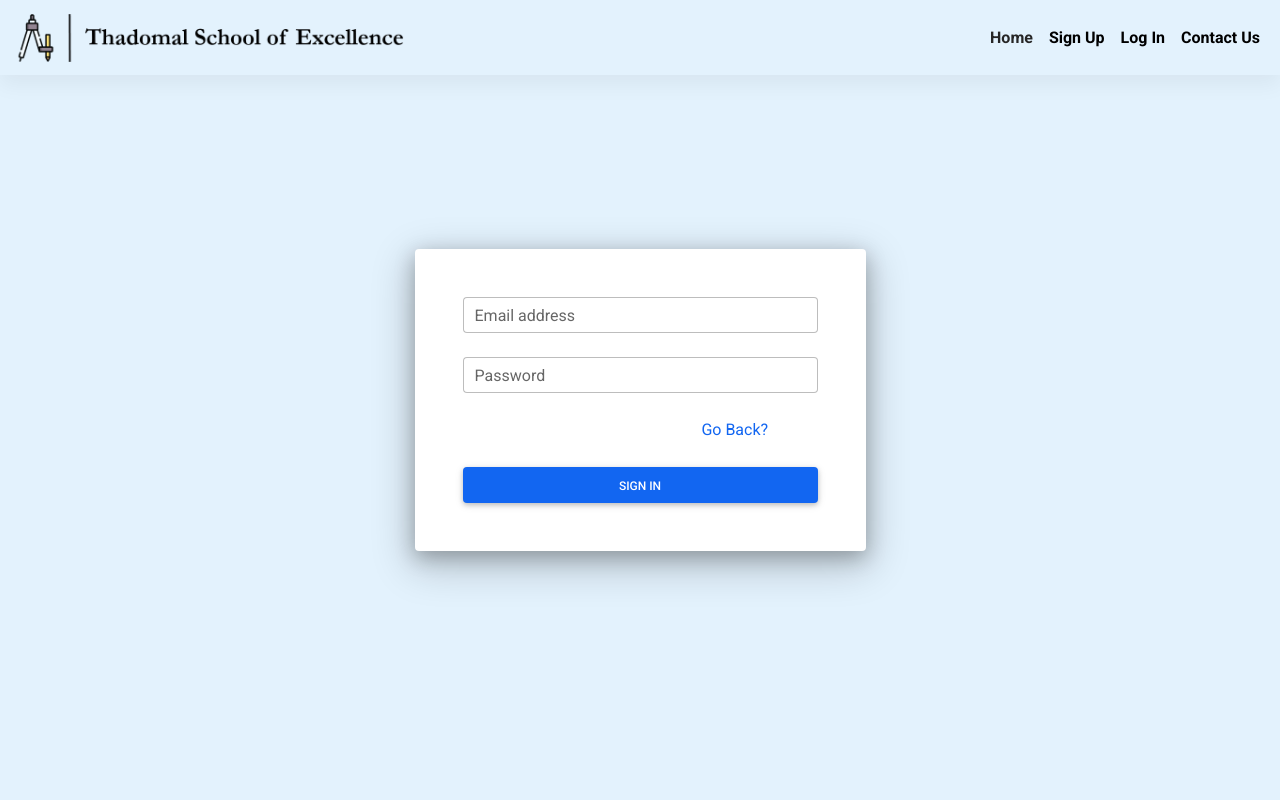
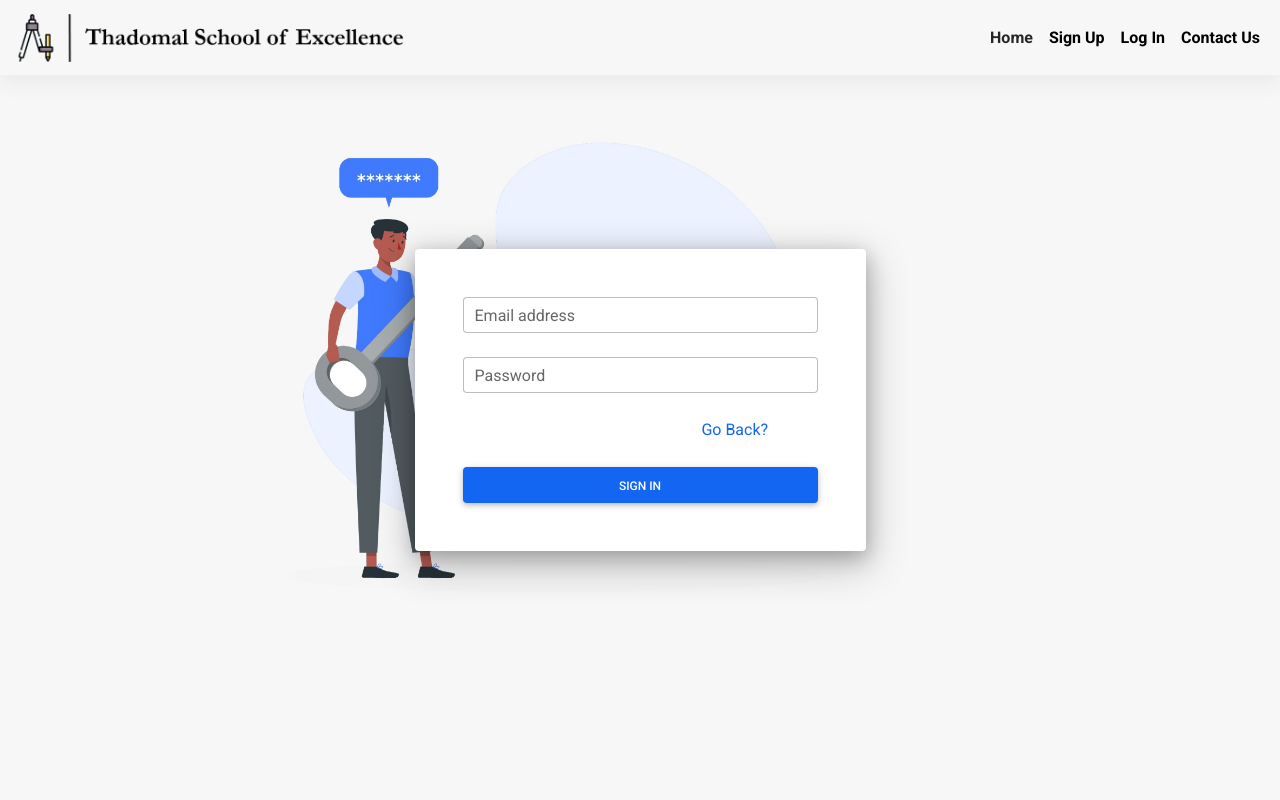
Before and after one commit to Runtime-Terror-NFC/need-for-code-35, a Flask app: page /login in a window 1280 px wide. Run offline with Flask 2, Linux system fonts and the light colour scheme; some libraries are stand-ins or nearby versions.

Commit message:
Coffee commit

```diff
--- a/templates/assets/style.css
+++ b/templates/assets/style.css
@@ -125,7 +125,7 @@
 }
 
 #intro {
-    background-color: #e3f2fd;
+    background-color: #f7f7f7;
     height: 100vh;
 }
 
--- a/templates/login.html
+++ b/templates/login.html
@@ -57,6 +57,9 @@
     </nav>
     <!-- Background image -->
     <div id="intro" class="bg-image shadow-2-strong">
+      <div class="image1">
+        <img src="/images/bg3.jpeg" alt="bg" width="900px", style="padding-left: 5.5cm;">
+      </div>
       <div class="mask d-flex align-items-center h-100" style="background-color: rgba(0, 0, 0, 0);">
         <div class="container">
           <div class="row justify-content-center">
@@ -81,7 +84,7 @@
 
                   <div class="col text-center">
                     <!-- Simple link -->
-                    <a href="/">Go Back?</a>
+                    <a href="index.html">Go Back?</a>
                   </div>
                 </div>
 
--- a/templates/signup.html
+++ b/templates/signup.html
@@ -62,6 +62,9 @@
       </div>
     </nav>
     <div id="intro" class="bg-image shadow-2-strong">
+      <div class="image1">
+        <img src="/images/bg2.jpeg" alt="bg" width="900px", style="padding-left: 5cm;">
+      </div>
       <div class="mask d-flex align-items-center h-100">
         <div class="container">
           <div class="row justify-content-center">
@@ -99,7 +102,7 @@
 
                   <div class="col text-center">
                     <!-- Simple link -->
-                    <a href="./resources/login.html">Login Instead?</a>
+                    <a href="login.html">Login Instead?</a>
                   </div>
                 </div>
 
```
Also changed, not shown: images/bg2.jpeg (added), images/bg3.jpeg (added).
